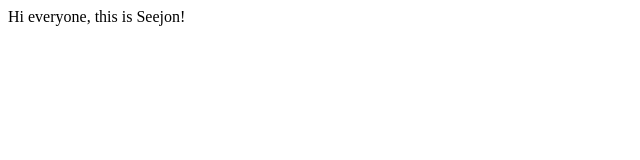
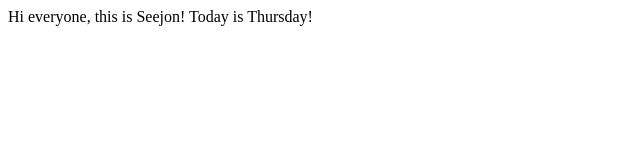
Before and after one commit to seejonma/JavaTest, a plain HTML site: page index.html in a window 1280 px wide. Shown: the whole page, without its empty margins (0-640 px from the left). Drawn offline with Linux system fonts and the light colour scheme.

Commit message:
modified index...

```diff
--- a/index.html
+++ b/index.html
@@ -5,5 +5,7 @@
 </head>
 <body>
 Hi everyone, this is Seejon!
+
+Today is Thursday!
 </body>
 </html>
```
